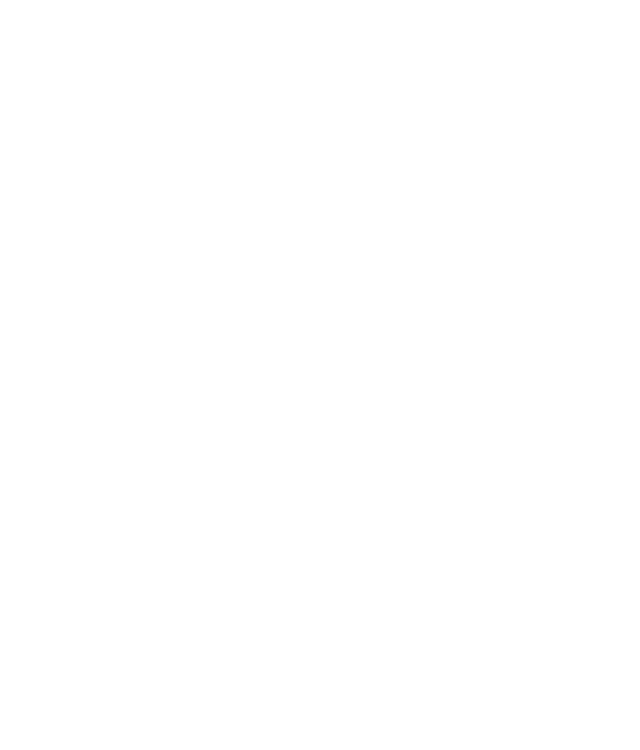
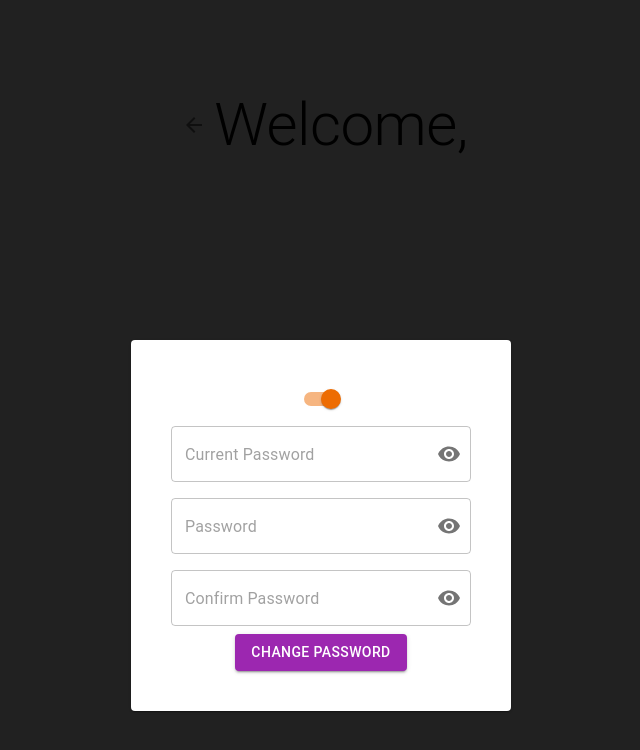
Before and after one commit to ap3120/pern-chat-app, a React (Create React App) app in the folder frontend/: page /profile in a window 1280 px wide. Before the commit this address had no page. Shown: the top 750 px of the page, without its empty margins (319-959 px from the left). Built offline with nearby package versions, Linux system fonts and the light colour scheme.

Commit message:
change password logout and message positioning

```diff
--- a/frontend/src/App.js
+++ b/frontend/src/App.js
@@ -5,6 +5,7 @@
 import {RegisterCard} from './components/RegisterCard';
 import {LoginCard} from './components/LoginCard.js';
 import { Dashboard } from "./components/Dashboard.js";
+import {Profile} from './components/profile';
 
 import {ThemeSettingProvider, useTheme} from './context/ThemeContext';
 import { ThemeProvider, createTheme } from '@mui/material/styles';
@@ -57,6 +58,7 @@
           <Route path='/' element={<LoginCard/>}/>
           <Route path='/register' element={<RegisterCard/>}/>
           <Route path='/dashboard' element={<Dashboard/>}/>
+          <Route path='/profile' element={<Profile/>}/>
         </Routes>
       </Router>
     </ThemeProvider>
--- a/frontend/src/components/Contacts.js
+++ b/frontend/src/components/Contacts.js
@@ -44,7 +44,7 @@
   }, [filteringUsers])
 
   return (
-    <div style={{width:'500px'}}>
+    <div style={{width:'20vw', minWidth:'400px'}}>
       <Navbar setFilteringUsers={setFilteringUsers} setUsers={setUsers}/>
       {filteringUsers && <SearchUserInput users={users} setChats={setChats} setFilteringUsers={setFilteringUsers}/>}
       <List>
--- a/frontend/src/components/LoginCard.js
+++ b/frontend/src/components/LoginCard.js
@@ -1,4 +1,4 @@
-import {useState, useEffect} from 'react';
+import {useState} from 'react';
 import {Button, Card, TextField, IconButton, FormHelperText, Snackbar, Alert} from '@mui/material';
 import { useTheme } from '../context/ThemeContext.js';
 import Visibility from '@mui/icons-material/Visibility';
--- a/frontend/src/components/MessageContainer.js
+++ b/frontend/src/components/MessageContainer.js
@@ -1,7 +1,17 @@
+import { Typography } from "@mui/material";
 import { useEffect } from "react";
 
 export const MessageContainer = ({contact, messages, setMessages}) => {
 
+  const getStyle = (msg) => {
+    return {
+      marginLeft: msg.sender_id == sessionStorage.getItem('user_id') ? 'auto' : 0,
+      marginRight: msg.sender_id == sessionStorage.getItem('user_id') ? 0 : 'auto',
+      border: '1px solid blue',
+      marginBottom: '10px',
+      width: 'fit-content',
+    }
+  }
   const getMessages = async() => {
     try {
       console.log(contact.chat_id);
@@ -20,9 +30,12 @@
 
   return (
 
-    <div style={{width:'100%', flexGrow:1, border:'1px solid green'}}>
+    <div style={{width:'100%', border:'1px solid green', padding:10, overflowX:'hidden', flexGrow:1, overflowY:'scroll'}}>
       {messages.map((msg, index) => (
-        <div key={index}>{msg.content}</div>
+        <div key={index} style={getStyle(msg)}>
+          <Typography sx={{overflowWrap:'break-word', wordBreak: 'break-word'}}>{msg.content}</Typography>
+          <Typography>{msg.send_at}</Typography>
+        </div>
       ))}
     </div>
   )
--- a/frontend/src/components/Navbar.js
+++ b/frontend/src/components/Navbar.js
@@ -1,10 +1,17 @@
-import { AppBar, Toolbar, Tooltip, IconButton, Typography, Box } from "@mui/material"
+import { useState } from "react";
+import { AppBar, Toolbar, Tooltip, IconButton, Typography, Box, Menu, MenuItem } from "@mui/material"
 import AccountCircleIcon from '@mui/icons-material/AccountCircle';
 import { MoreVert } from "@mui/icons-material";
 import {ThemeToggle} from './ThemeToggle';
 import ChatBubbleIcon from '@mui/icons-material/ChatBubble';
+import {useNavigate} from 'react-router-dom';
 
 export const Navbar = ({setFilteringUsers, setUsers}) => {
+
+  const [anchorEl, setAnchorEl] = useState(null);
+  const open = Boolean(anchorEl);
+
+  const navigate = useNavigate();
 
   const handleClick = async() => {
     setFilteringUsers(true);
@@ -13,7 +20,36 @@
     setUsers(jsonResponse);
   }
 
+  const openSettings = e => {
+    setAnchorEl(e.currentTarget);
+  }
+
+  const handleClose = () => {
+    setAnchorEl(null);
+  }
+
+  const handleLogout = async() => {
+    setAnchorEl(null);
+    try {
+      const response = await fetch('http://localhost:3000/logout');
+      const jsonResponse = await response.json();
+      if (jsonResponse.msg === "Successfully logged out.") {
+        sessionStorage.setItem('user_id', '');
+        sessionStorage.setItem('username', '');
+        navigate('/');
+      }
+    } catch(error) {
+      console.log(error);
+    }
+  }
+
+  const handleProfile = () => {
+    setAnchorEl(null);
+    navigate('/profile');
+  }
+
   return (
+    <>
       <AppBar position='static'>
         <Toolbar sx={{display:'flex', justifyContent:'space-between'}}>
           <Box sx={{display:'flex', alignItems:'center'}}>
@@ -27,7 +63,7 @@
               </IconButton>
             </Tooltip>
             <Tooltip title="Settings">
-            <IconButton color='inherit'>
+              <IconButton color='inherit' onClick={(e) => openSettings(e)}>
                 <MoreVert/>
               </IconButton>
             </Tooltip>
@@ -35,5 +71,17 @@
           </Box>
         </Toolbar>
       </AppBar>
+      <Menu
+        anchorEl={anchorEl}
+        open={open}
+        onClose={handleClose}
+        MenuListProps={{
+          'aria-labelledby': 'basic-button',
+        }}
+      >
+        <MenuItem onClick={handleProfile}>Profile</MenuItem>
+        <MenuItem onClick={handleLogout}>Logout</MenuItem>
+      </Menu>
+    </>
   )
 }
--- /dev/null
+++ b/frontend/src/components/profile.js
@@ -0,0 +1,170 @@
+import { useState } from "react";
+import {Button, Card, IconButton, FormHelperText, Snackbar, Alert, Typography} from '@mui/material';
+import { useTheme } from '../context/ThemeContext.js';
+import Visibility from '@mui/icons-material/Visibility';
+import VisibilityOff from '@mui/icons-material/VisibilityOff';
+import InputAdornment from '@mui/material/InputAdornment';
+import OutlinedInput from '@mui/material/OutlinedInput';
+import {ThemeToggle} from './ThemeToggle.js';
+import ArrowBackIcon from '@mui/icons-material/ArrowBack';
+import { useNavigate } from "react-router-dom";
+
+export const Profile = () => {
+  const [showCurrentPassword, setShowCurrentPassword] = useState(false);
+  const [showPassword, setShowPassword] = useState(false);
+  const [showConfirmPassword, setShowConfirmPassword] = useState(false);
+  const [openError, setOpenError] = useState(false);
+  const [openSuccess, setOpenSuccess] = useState(false);
+  const [msg, setMsg] = useState('');
+  const [currentPassword, setCurrentPassword] = useState('');
+  const [password, setPassword] = useState('');
+  const [confirmPassword, setConfirmPassword] = useState('');
+  const [errors, setErrors] = useState({});
+
+  const dark = useTheme();
+
+  const navigate = useNavigate();
+
+  const validate = () => {
+    let tmp = {};
+    tmp.currentPassword = currentPassword === '' ? 'This field is required' : '';
+    tmp.password = password.length < 8 ? 'Password must be at least eight characters long' : '';
+    tmp.confirmPassword = password !== confirmPassword ? 'Passwords do not match' : '';
+    setErrors(tmp);
+    return Object.values(tmp).every(x => x === '');
+  }
+
+  const handleClickShowCurrentPassword = () => {
+    setShowCurrentPassword(prevState => !prevState);
+  }
+  const handleClickShowPassword = () => {
+    setShowPassword(prevState => !prevState);
+  }
+  const handleClickShowConfirmPassword = () => {
+    setShowConfirmPassword(prevState => !prevState);
+  }
+
+  const handleCloseError = (event, reason) => {
+    if (reason === 'clickaway') {
+      return;
+    }
+    setOpenError(false);
+  }
+
+  const handleCloseSuccess = (event, reason) => {
+    if (reason === 'clickaway') {
+      return;
+    }
+    setOpenSuccess(false);
+  }
+
+  const handleClick = async() => {
+    if (!validate()) return;
+    try {
+      const response = await fetch(`http://localhost:3000/users/${sessionStorage.getItem('user_id')}`, {
+        method: 'PUT',
+        body: JSON.stringify({
+          currentPassword: currentPassword,
+          password: password,
+        }),
+        headers: {'Content-Type': 'application/json'}
+      })
+      const jsonResponse = await response.json();
+      if (jsonResponse.msg === 'Password successfully updated.') {
+        setMsg('Your password was successfully updated!');
+        setOpenSuccess(true);
+      } else {
+        setMsg("Incorrect password...")
+        setOpenError(true);
+      }
+    } catch(error) {
+      console.log(error)
+      setMsg("Couldn't connect to server...");
+      setOpenError(true);
+    }
+  }
+
+  return (
+    <div style={{width:'100%', height:'100vh', backgroundColor: dark ? '#212121' : '#fff', display:'flex', justifyContent:'space-around', alignItems:'center', flexDirection:'column'}}>
+      <div style={{display:'flex'}}>
+        <IconButton onClick={() => {navigate('/dashboard')}}>
+          <ArrowBackIcon/>
+        </IconButton>
+        <Typography variant='h2'>Welcome, {sessionStorage.getItem('username')}</Typography>
+      </div>
+      <Card sx={{display:'flex', flexDirection:'column', justifyContent:'center', alignItems:'center', p:5}}>
+        <ThemeToggle/>
+        <OutlinedInput
+          type={showCurrentPassword ? 'text' : 'password'}
+          endAdornment={
+            <InputAdornment position="end">
+              <IconButton
+                aria-label="toggle password visibility"
+                onClick={handleClickShowCurrentPassword}
+                edge="end"
+              >
+                {showCurrentPassword ? <VisibilityOff /> : <Visibility />}
+              </IconButton>
+            </InputAdornment>
+          }
+          placeholder="Current Password"
+          sx={{m:1, width:'100%'}}
+          onChange={(e) => {setCurrentPassword(e.target.value)}}
+          {...(errors.currentPassword && {error: true})}
+        />
+        <OutlinedInput
+          type={showPassword ? 'text' : 'password'}
+          endAdornment={
+            <InputAdornment position="end">
+              <IconButton
+                aria-label="toggle password visibility"
+                onClick={handleClickShowPassword}
+                edge="end"
+              >
+                {showPassword ? <VisibilityOff /> : <Visibility />}
+              </IconButton>
+            </InputAdornment>
+          }
+          placeholder="Password"
+          sx={{m:1, width:'100%'}}
+          onChange={(e) => {setPassword(e.target.value)}}
+          {...(errors.password && {error: true})}
+        />
+        <OutlinedInput
+          type={showConfirmPassword ? 'text' : 'password'}
+          endAdornment={
+            <InputAdornment position="end">
+              <IconButton
+                aria-label="toggle password visibility"
+                onClick={handleClickShowConfirmPassword}
+                edge="end"
+              >
+                {showConfirmPassword ? <VisibilityOff /> : <Visibility />}
+              </IconButton>
+            </InputAdornment>
+          }
+          placeholder="Confirm Password"
+          sx={{m:1, width:'100%'}}
+          onChange={(e) => {setConfirmPassword(e.target.value)}}
+          {...(errors.confirmPassword && {error: true})}
+        />
+        {errors.currentPassword && (
+          <FormHelperText error>{errors.currentPassword}</FormHelperText>
+        )}
+        {errors.password && (
+          <FormHelperText error>{errors.password}</FormHelperText>
+        )}
+        {errors.confirmPassword && (
+          <FormHelperText error>{errors.confirmPassword}</FormHelperText>
+        )}
+        <Button variant='contained' onClick={handleClick}>Change Password</Button>
+      </Card>
+      <Snackbar open={openError} autoHideDuration={3000} onClose={handleCloseError} anchorOrigin={{vertical: 'bottom', horizontal: 'center'}}>
+        <Alert severity='error' onClose={handleCloseError}>{msg}</Alert>
+      </Snackbar>
+      <Snackbar open={openSuccess} autoHideDuration={3000} onClose={handleCloseSuccess} anchorOrigin={{vertical: 'bottom', horizontal: 'center'}}>
+        <Alert severity='success' onClose={handleCloseError}>{msg}</Alert>
+      </Snackbar>
+    </div>
+  )
+}
--- a/frontend/src/index.css
+++ b/frontend/src/index.css
@@ -1,3 +1,7 @@
+* {
+  box-sizing: border-box;
+}
+
 body {
   margin: 0;
   font-family: -apple-system, BlinkMacSystemFont, 'Segoe UI', 'Roboto', 'Oxygen',
```
Also changed, not shown: frontend/src/components/Chat.js (+2 -11 lines), frontend/src/components/RegisterCard.css (deleted), 2 other files (tests, documents, lock files or other folders). Lines whose indentation alone changed are shown as unchanged.
